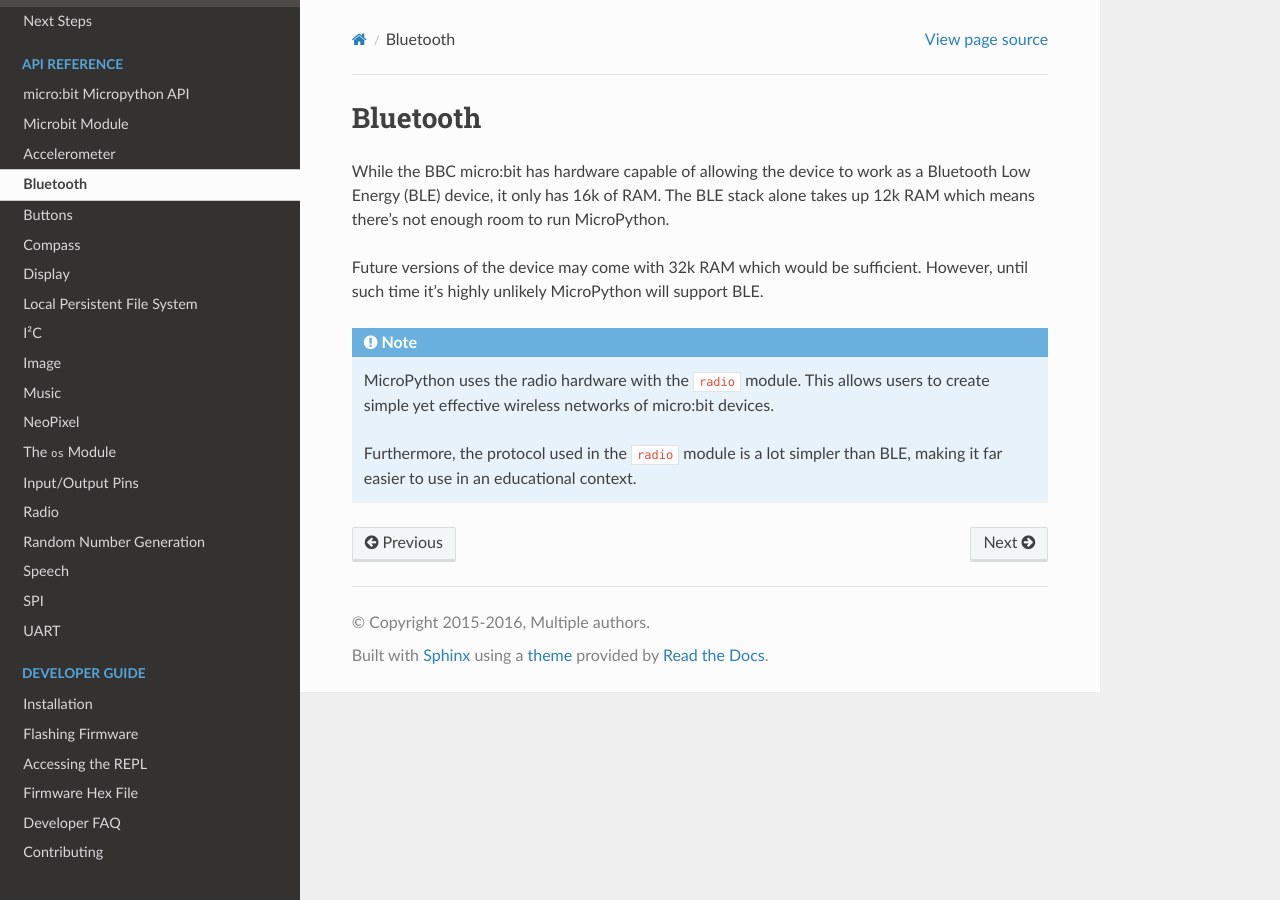
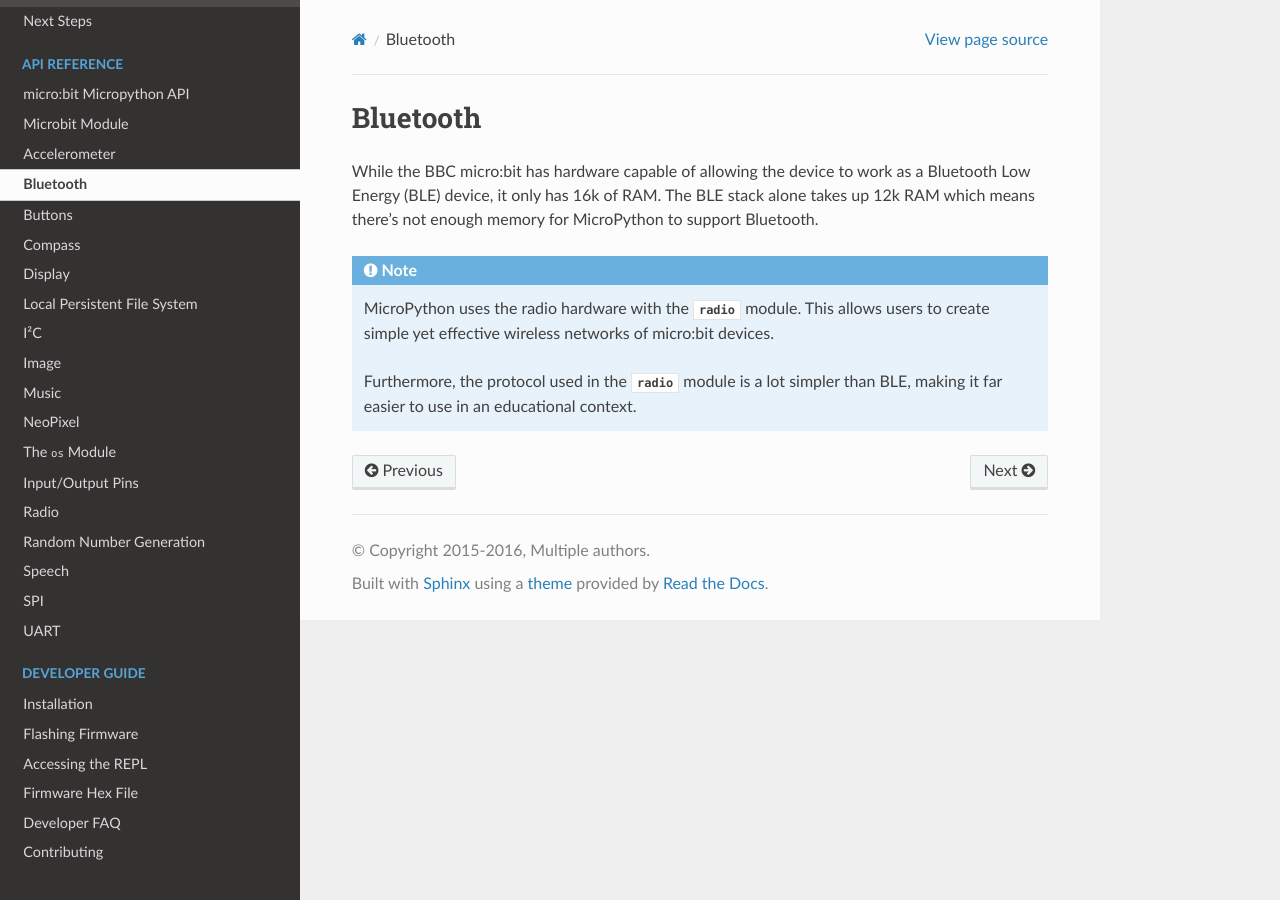
Before and after one commit to bbcmicrobit/micropython, a Sphinx documentation site: the page built from docs/ble.rst, in a window 1280 px wide. Built offline with Sphinx 7.4.7 and the Read the Docs theme 2.0.0, drawn with Linux system fonts in a browser that asks for light colours.

Commit message:
docs: Remove speculation about devices with more RAM

```diff
--- a/docs/ble.rst
+++ b/docs/ble.rst
@@ -3,15 +3,13 @@ Bluetooth
 
 While the BBC micro:bit has hardware capable of allowing the device to work as
 a Bluetooth Low Energy (BLE) device, it only has 16k of RAM. The BLE stack
-alone takes up 12k RAM which means there's not enough room to run MicroPython.
-
-Future versions of the device may come with 32k RAM which would be sufficient.
-However, until such time it's highly unlikely MicroPython will support BLE.
+alone takes up 12k RAM which means there's not enough memory for MicroPython
+to support Bluetooth.
 
 .. note::
-    MicroPython uses the radio hardware with the ``radio`` module. This allows
-    users to create simple yet effective wireless networks of micro:bit
+    MicroPython uses the radio hardware with the :mod:`radio` module. This
+    allows users to create simple yet effective wireless networks of micro:bit
     devices.
 
-    Furthermore, the protocol used in the ``radio`` module is a lot simpler
+    Furthermore, the protocol used in the :mod:`radio` module is a lot simpler
     than BLE, making it far easier to use in an educational context.
```
